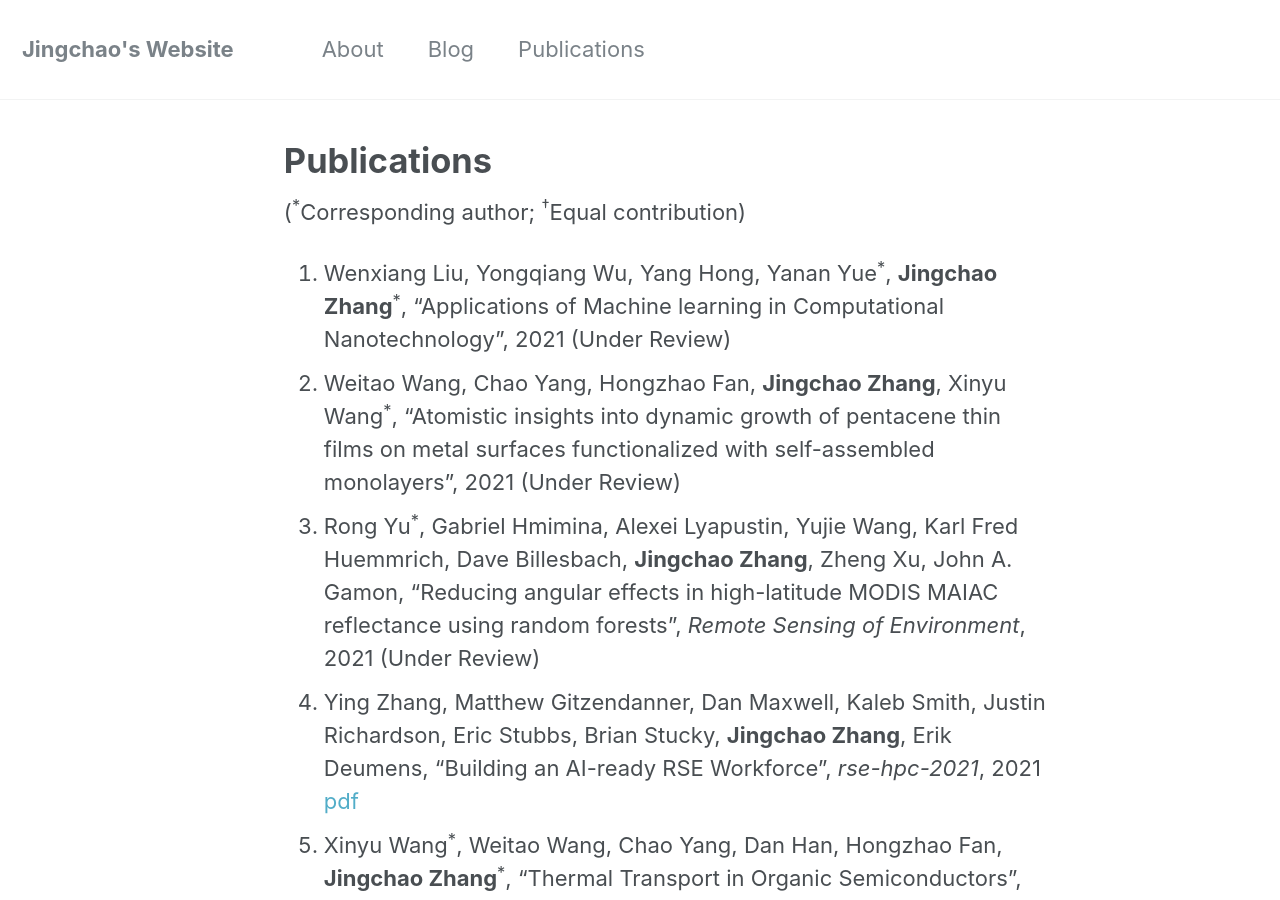
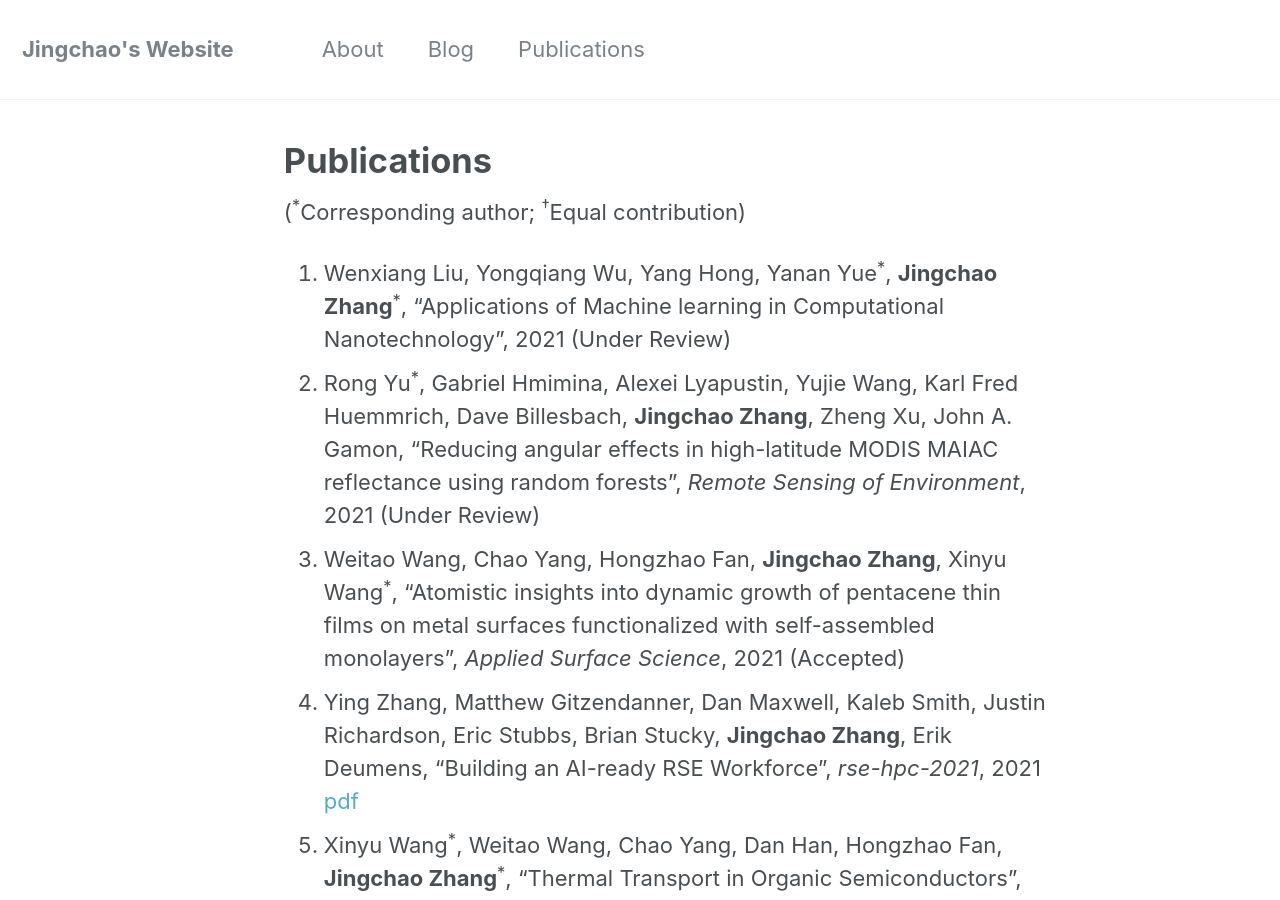
Before and after one commit to JingchaoZhang/JingchaoZhang.github.io, a Jekyll site: the page built from _pages/publications.md, in a window 1280 px wide and 900 px high. Built offline with Jekyll 4.4.1, drawn with Linux system fonts in a browser that asks for light colours.

Commit message:
Update publications.md

```diff
--- a/_pages/publications.md
+++ b/_pages/publications.md
@@ -8,8 +8,8 @@ author_profile: false
 (<sup>\*</sup>Corresponding author; <sup>†</sup>Equal contribution)
 
 4. Wenxiang Liu, Yongqiang Wu, Yang Hong, Yanan Yue<sup>\*</sup>, **Jingchao Zhang**<sup>\*</sup>, "Applications of Machine learning in Computational Nanotechnology", 2021 (Under Review)
-5. Weitao Wang, Chao Yang, Hongzhao Fan, **Jingchao Zhang**, Xinyu Wang<sup>\*</sup>, "Atomistic insights into dynamic growth of pentacene thin films on metal surfaces functionalized with self-assembled monolayers", 2021 (Under Review)
-6. Rong Yu<sup>\*</sup>, Gabriel Hmimina, Alexei Lyapustin, Yujie Wang, Karl Fred Huemmrich, Dave Billesbach, **Jingchao Zhang**, Zheng Xu, John A. Gamon, "Reducing angular effects in high-latitude MODIS MAIAC reflectance using random forests", *Remote Sensing of Environment*, 2021 (Under Review)
+5. Rong Yu<sup>\*</sup>, Gabriel Hmimina, Alexei Lyapustin, Yujie Wang, Karl Fred Huemmrich, Dave Billesbach, **Jingchao Zhang**, Zheng Xu, John A. Gamon, "Reducing angular effects in high-latitude MODIS MAIAC reflectance using random forests", *Remote Sensing of Environment*, 2021 (Under Review)
+6. Weitao Wang, Chao Yang, Hongzhao Fan, **Jingchao Zhang**, Xinyu Wang<sup>\*</sup>, "Atomistic insights into dynamic growth of pentacene thin films on metal surfaces functionalized with self-assembled monolayers", *Applied Surface Science*, 2021 (Accepted)
 7. Ying Zhang, Matthew Gitzendanner, Dan Maxwell, Kaleb Smith, Justin Richardson, Eric Stubbs, Brian Stucky, **Jingchao Zhang**, Erik Deumens, "Building	an	AI-ready	RSE	Workforce", *rse-hpc-2021*, 2021 [pdf](https://drive.google.com/file/d/1IjklU1u_ljwI2bPS1layoIgrZNkFdrjJ/view?usp=sharing)
 8. Xinyu Wang<sup>\*</sup>, Weitao Wang, Chao Yang, Dan Han, Hongzhao Fan, **Jingchao Zhang**<sup>\*</sup>, "Thermal Transport in Organic Semiconductors", *Journal of Applied Physics*, 2021, 130, 170902 [pdf](https://drive.google.com/file/d/1CE-Zwj3lQCKu9uoHOy0hr07lL9v2CNif/view?usp=sharing), [Endnote](https://drive.google.com/uc?export=download&id=1Y8j1K5lKCBNz3uZZsR4gMAg9UIOWv7qa)
 9. **Jingchao Zhang**<sup>\*</sup>, "Application of Artificial Intelligence in Renewable Energy and Decarbonization", 2021, 14, 1-2 [pdf](https://drive.google.com/drive/u/0/folders/0B3Yj4QkZpI-dc2c1dV81aUdJZzg?resourcekey=0-8yayn9adqHmyRPiiGTHf1Q), [Endnote](https://drive.google.com/uc?export=download&id=1QEcWu3ZTbFhn1eQH0OgvbnF4xsPO2GZi)
```
